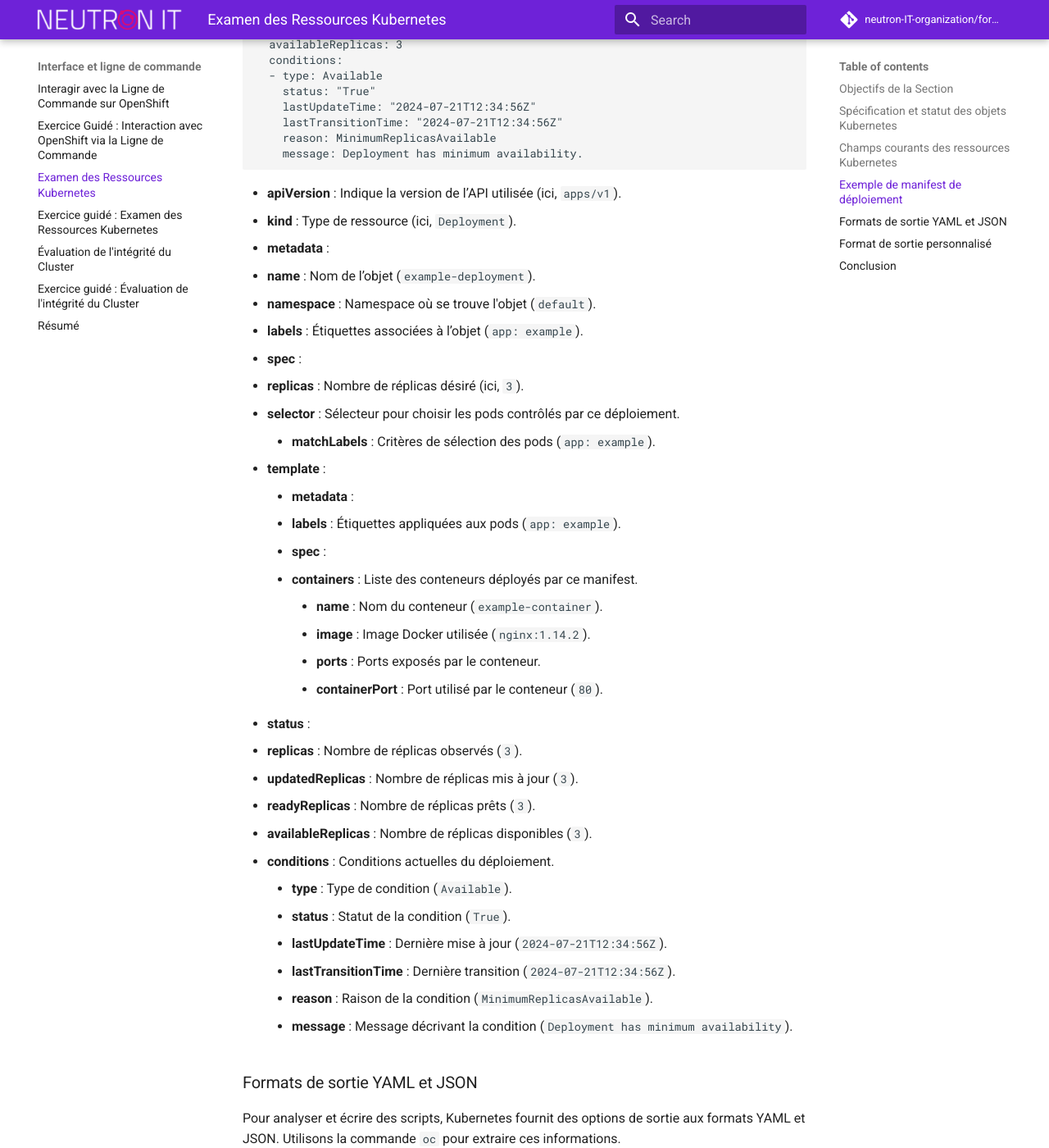
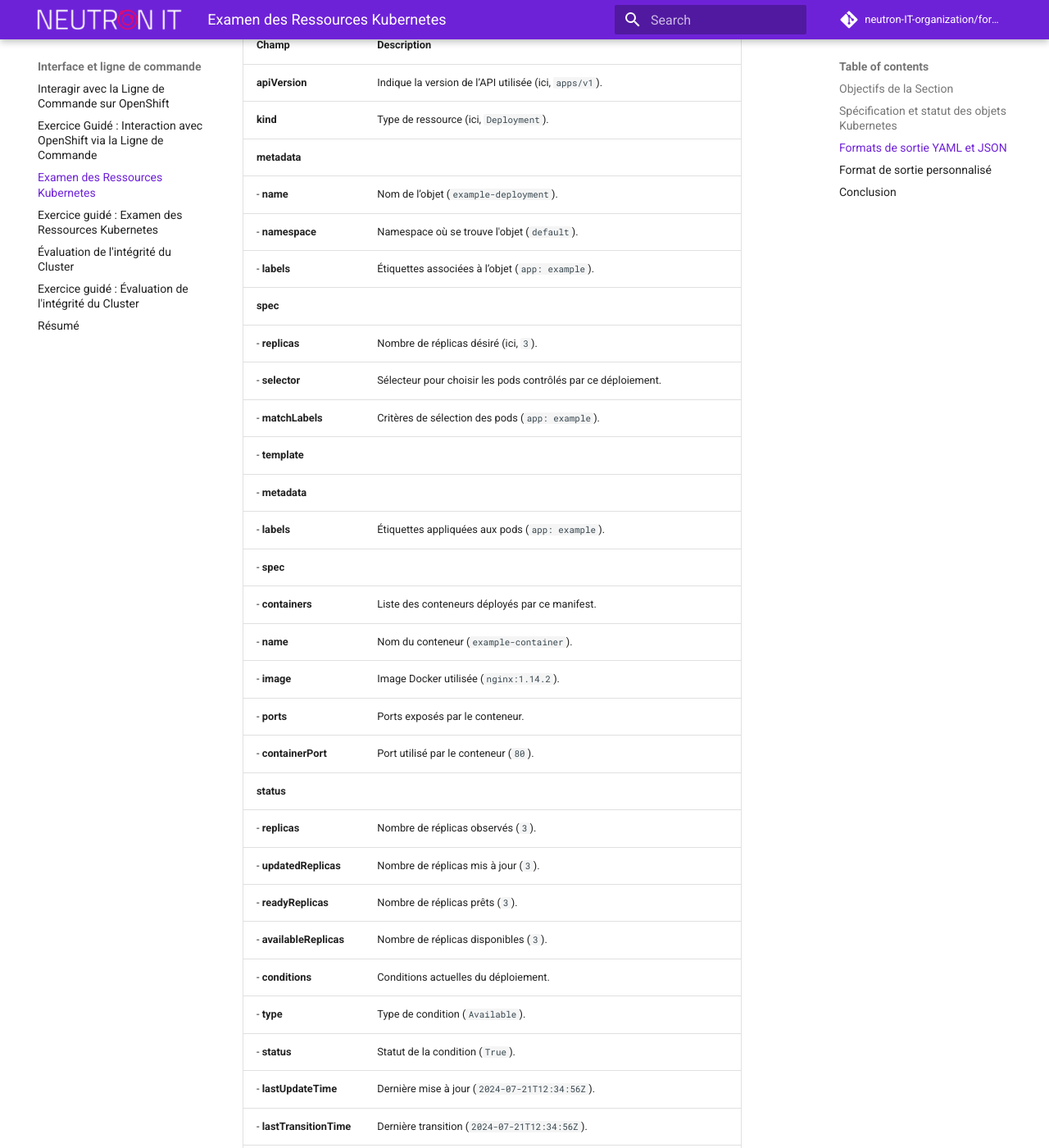
Before and after one commit to neutron-IT-organization/formation-openshift, an MkDocs documentation site: the page built from content/02_Interface_et_ligne_de_commande/02_Examen_des_ressources_Kubernetes.md, in a window 1280 px wide and 1400 px high, scrolled down 2097 px. Shown: the whole window at 82% size. Built offline with MkDocs 1.6.1 and Material for MkDocs 9.7.7, drawn with Linux system fonts in a browser that asks for light colours; comment, search, counter and statistics services are not loaded; some of the changed lines change nothing that is shown; some of the changed text lies outside the part shown.

Commit message:
try to solve annotation

````diff
--- a/content/02_Interface_et_ligne_de_commande/02_Examen_des_ressources_Kubernetes.md
+++ b/content/02_Interface_et_ligne_de_commande/02_Examen_des_ressources_Kubernetes.md
@@ -26,91 +26,6 @@
 Le plan de contrôle Kubernetes gère continuellement et activement l’état réel de chaque objet pour qu’il corresponde à l’état souhaité que vous avez indiqué.
 
 Le champ **status** utilise une collection d’objets de ressource condition avec les champs suivants.
-
-### Champs courants des ressources Kubernetes
-
-En plus des champs **spec** et **status**, d’autres champs courants fournissent des informations de base sur un objet Kubernetes :
-
-| Champ                    | Description                                                                                          |
-|--------------------------|------------------------------------------------------------------------------------------------------|
-| **apiVersion**           | Identificateur de la version du schéma d’objet.                                                      |
-| **kind**                 | Identificateur de schéma.                                                                            |
-| **metadata.name**        | Crée une étiquette avec une clé name que d’autres ressources dans Kubernetes peuvent utiliser à des fins de recherche. |
-| **metadata.namespace**   | Espace de noms ou projet RHOCP dans lequel se trouve la ressource.                                   |
-| **metadata.labels**      | Paires clé-valeur permettant de connecter des métadonnées d’identification à des objets Kubernetes.  |
-
-### Exemple de manifest de déploiement
-
-Pour mieux comprendre comment ces champs sont utilisés, examinons un exemple de manifest de déploiement Kubernetes avec une explication des différents champs :
-
-```yaml
-apiVersion: apps/v1
-kind: Deployment
-metadata:
-  name: example-deployment
-  namespace: default
-  labels:
-    app: example
-spec:
-  replicas: 3
-  selector:
-    matchLabels:
-      app: example
-  template:
-    metadata:
-      labels:
-        app: example
-    spec:
-      containers:
-      - name: example-container
-        image: nginx:1.14.2
-        ports:
-        - containerPort: 80
-status:
-  replicas: 3
-  updatedReplicas: 3
-  readyReplicas: 3
-  availableReplicas: 3
-  conditions:
-  - type: Available
-    status: "True"
-    lastUpdateTime: "2024-07-21T12:34:56Z"
-    lastTransitionTime: "2024-07-21T12:34:56Z"
-    reason: MinimumReplicasAvailable
-    message: Deployment has minimum availability.
-```
-
-- **apiVersion** : Indique la version de l’API utilisée (ici, `apps/v1`).
-- **kind** : Type de ressource (ici, `Deployment`).
-- **metadata** :
-  - **name** : Nom de l’objet (`example-deployment`).
-  - **namespace** : Namespace où se trouve l'objet (`default`).
-  - **labels** : Étiquettes associées à l’objet (`app: example`).
-- **spec** :
-  - **replicas** : Nombre de réplicas désiré (ici, `3`).
-  - **selector** : Sélecteur pour choisir les pods contrôlés par ce déploiement.
-    - **matchLabels** : Critères de sélection des pods (`app: example`).
-  - **template** :
-    - **metadata** :
-      - **labels** : Étiquettes appliquées aux pods (`app: example`).
-    - **spec** :
-      - **containers** : Liste des conteneurs déployés par ce manifest.
-        - **name** : Nom du conteneur (`example-container`).
-        - **image** : Image Docker utilisée (`nginx:1.14.2`).
-        - **ports** : Ports exposés par le conteneur.
-          - **containerPort** : Port utilisé par le conteneur (`80`).
-- **status** :
-  - **replicas** : Nombre de réplicas observés (`3`).
-  - **updatedReplicas** : Nombre de réplicas mis à jour (`3`).
-  - **readyReplicas** : Nombre de réplicas prêts (`3`).
-  - **availableReplicas** : Nombre de réplicas disponibles (`3`).
-  - **conditions** : Conditions actuelles du déploiement.
-    - **type** : Type de condition (`Available`).
-    - **status** : Statut de la condition (`True`).
-    - **lastUpdateTime** : Dernière mise à jour (`2024-07-21T12:34:56Z`).
-    - **lastTransitionTime** : Dernière transition (`2024-07-21T12:34:56Z`).
-    - **reason** : Raison de la condition (`MinimumReplicasAvailable`).
-    - **message** : Message décrivant la condition (`Deployment has minimum availability`).
 
 ### Formats de sortie YAML et JSON
 
@@ -162,6 +77,44 @@
     reason: MinimumReplicasAvailable
     message: Deployment has minimum availability.
 ```
+
+En plus des champs **spec** et **status**, d’autres champs courants fournissent des informations de base sur un objet Kubernetes :
+
+Voici la transformation en tableau Markdown :
+
+| Champ                | Description                                                                           |
+|----------------------|---------------------------------------------------------------------------------------|
+| **apiVersion**       | Indique la version de l’API utilisée (ici, `apps/v1`).                                 |
+| **kind**             | Type de ressource (ici, `Deployment`).                                                 |
+| **metadata**         |                                                                                       |
+| - **name**           | Nom de l’objet (`example-deployment`).                                                 |
+| - **namespace**      | Namespace où se trouve l'objet (`default`).                                            |
+| - **labels**         | Étiquettes associées à l’objet (`app: example`).                                       |
+| **spec**             |                                                                                       |
+| - **replicas**       | Nombre de réplicas désiré (ici, `3`).                                                  |
+| - **selector**       | Sélecteur pour choisir les pods contrôlés par ce déploiement.                          |
+|   - **matchLabels**  | Critères de sélection des pods (`app: example`).                                       |
+| - **template**       |                                                                                       |
+|   - **metadata**     |                                                                                       |
+|     - **labels**     | Étiquettes appliquées aux pods (`app: example`).                                       |
+|   - **spec**         |                                                                                       |
+|     - **containers** | Liste des conteneurs déployés par ce manifest.                                         |
+|       - **name**     | Nom du conteneur (`example-container`).                                                |
+|       - **image**    | Image Docker utilisée (`nginx:1.14.2`).                                                |
+|       - **ports**    | Ports exposés par le conteneur.                                                        |
+|         - **containerPort** | Port utilisé par le conteneur (`80`).                                           |
+| **status**           |                                                                                       |
+| - **replicas**       | Nombre de réplicas observés (`3`).                                                     |
+| - **updatedReplicas**| Nombre de réplicas mis à jour (`3`).                                                   |
+| - **readyReplicas**  | Nombre de réplicas prêts (`3`).                                                        |
+| - **availableReplicas** | Nombre de réplicas disponibles (`3`).                                               |
+| - **conditions**     | Conditions actuelles du déploiement.                                                   |
+|   - **type**         | Type de condition (`Available`).                                                       |
+|   - **status**       | Statut de la condition (`True`).                                                       |
+|   - **lastUpdateTime** | Dernière mise à jour (`2024-07-21T12:34:56Z`).                                       |
+|   - **lastTransitionTime** | Dernière transition (`2024-07-21T12:34:56Z`).                                   |
+|   - **reason**       | Raison de la condition (`MinimumReplicasAvailable`).                                   |
+|   - **message**      | Message décrivant la condition (`Deployment has minimum availability`).                |
 
 #### Exemple avec `-o json`
 
````
